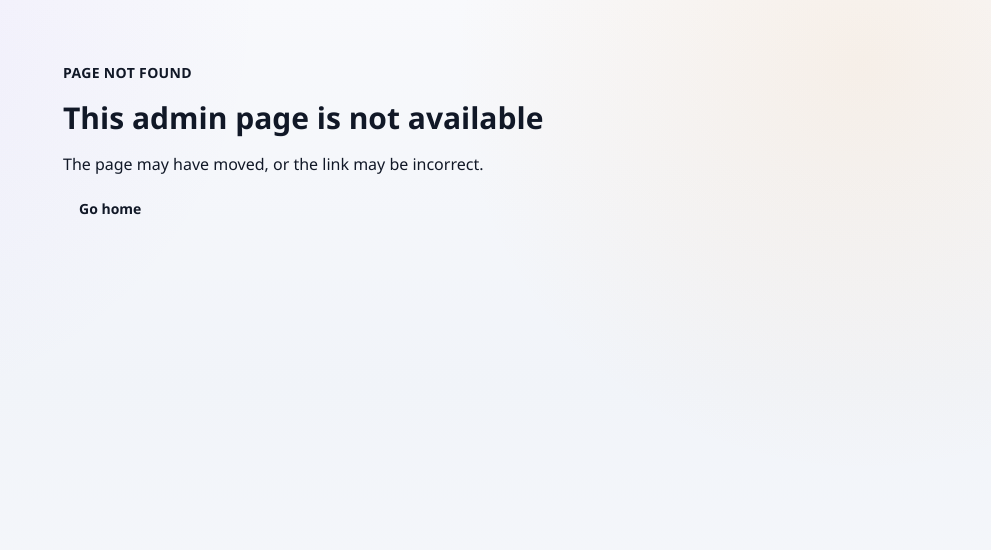
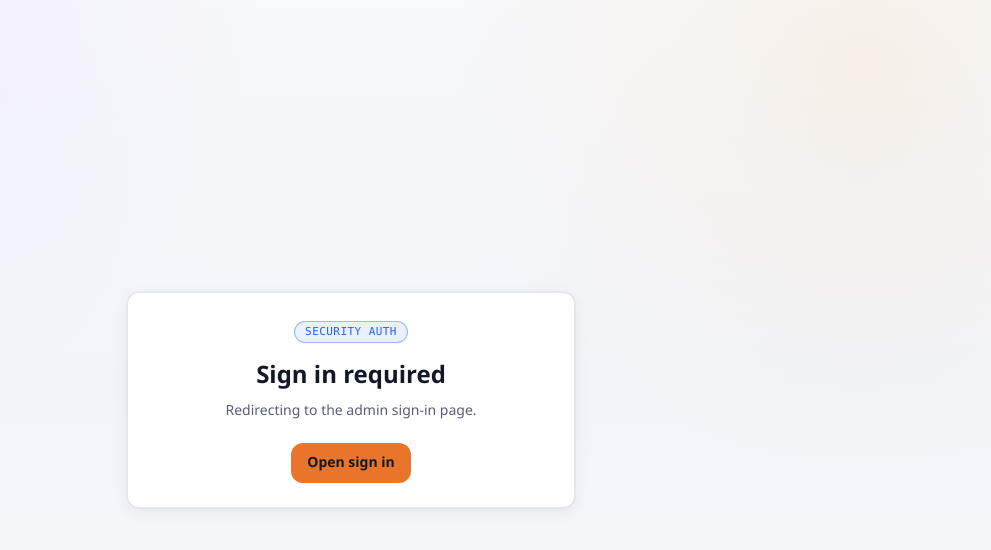
Before and after one commit to wandemcphill/AD-CAMPAIGNER, a Next.js app in the folder apps/admin/: page /users/security in a window 1280 px wide. Before the commit this address had no page. Shown: the top 550 px of the page, without its empty margins (289-1280 px from the left). Built offline with nearby package versions, Linux system fonts and the light colour scheme.

Commit message:
fix(admin): make user security compatible with static export
Fix Render admin build by replacing the non-exportable dynamic user security route with a static query-param route.

```diff
--- a/apps/admin/app/users/page.tsx
+++ b/apps/admin/app/users/page.tsx
@@ -240,7 +240,7 @@ export default function AdminUsersPage() {
               ) : (
                 <Button disabled={busy} onClick={() => void setStatus(selected, "ACTIVE")}><ShieldCheck className="size-4" /> Reactivate</Button>
               )}
-              <Link href={`/users/${encodeURIComponent(selected.id)}/security`}>
+              <Link href={`/users/security?id=${encodeURIComponent(selected.id)}`}>
                 <Button variant="secondary"><ExternalLink className="size-4" /> Security posture</Button>
               </Link>
             </div>
--- a/apps/admin/app/users/[id]/security/page.tsx
+++ b/apps/admin/app/users/security/page.tsx
@@ -1,15 +1,16 @@
 "use client";
 
-import { use, useCallback, useEffect, useState } from "react";
+import { useCallback, useEffect, useState } from "react";
 import { ArrowLeft, KeyRound, MonitorSmartphone, ShieldAlert, ShieldCheck } from "lucide-react";
 import Link from "next/link";
+import { useSearchParams } from "next/navigation";
 
 import { Badge, Button, Panel } from "@fliptrybe/ui";
 
-import { AdminShell } from "../../../admin-shell";
-import { apiRequest } from "../../../lib/api-client";
-import { useApiSession } from "../../../lib/use-session";
-import { AdminAuthState } from "../../../ui/admin-auth-state";
+import { AdminShell } from "../../admin-shell";
+import { apiRequest } from "../../lib/api-client";
+import { useApiSession } from "../../lib/use-session";
+import { AdminAuthState } from "../../ui/admin-auth-state";
 
 interface SecurityUser {
   id: string;
@@ -52,8 +53,9 @@ function sessionState(session: SecurityUser["sessions"][number]) {
   return "active";
 }
 
-export default function AdminUserSecurityPage({ params }: { params: Promise<{ id: string }> }) {
-  const { id } = use(params);
+export default function AdminUserSecurityPage() {
+  const searchParams = useSearchParams();
+  const id = searchParams.get("id") ?? "";
   const { error: sessionError, loading: sessionLoading, session } = useApiSession();
   const [user, setUser] = useState<SecurityUser>();
   const [loading, setLoading] = useState(true);
@@ -62,6 +64,13 @@ export default function AdminUserSecurityPage({ params }: { params: Promise<{ id
   const [success, setSuccess] = useState<string>();
 
   const refresh = useCallback(async () => {
+    if (!id) {
+      setUser(undefined);
+      setError("A user ID is required.");
+      setLoading(false);
+      return;
+    }
+
     setLoading(true);
     setError(undefined);
     try {
```
